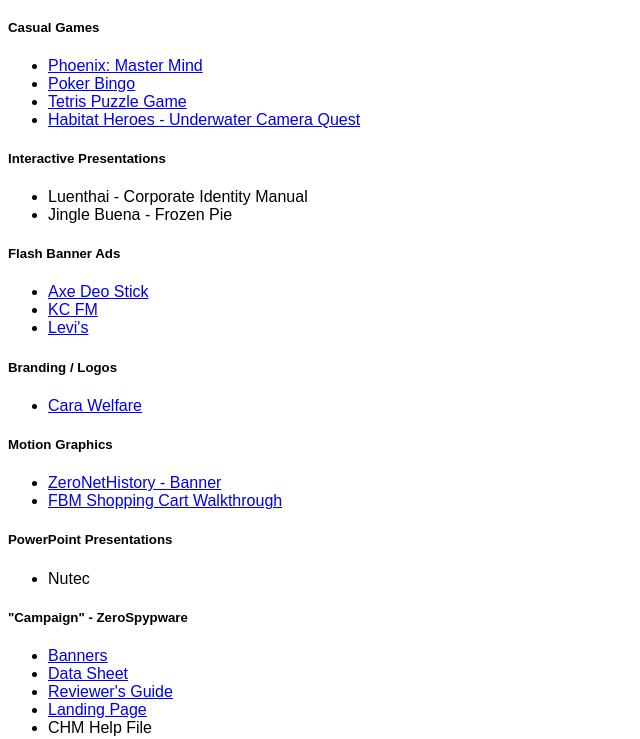
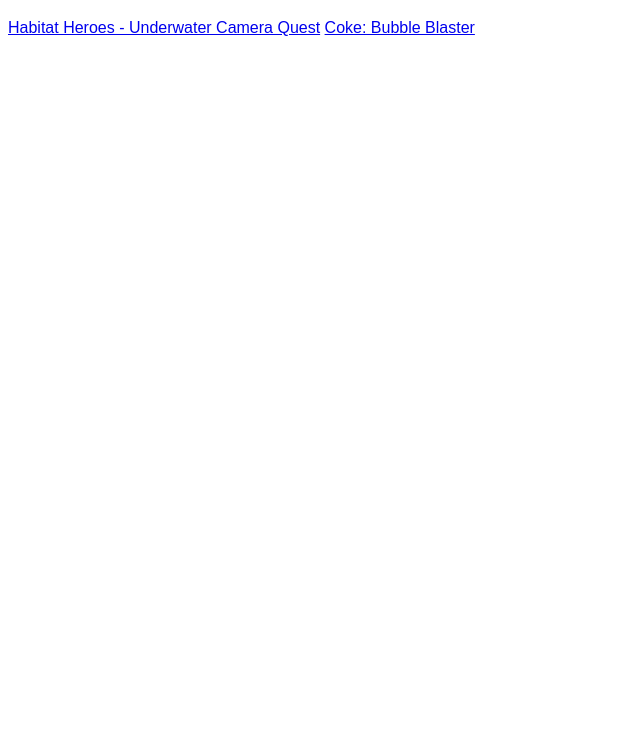
Before and after one commit to pochettejuliano/pochettejuliano.github.io, a plain HTML site: page index.html in a window 1280 px wide. Shown: the part 61-800 px from the top of the page, without its empty margins (0-640 px from the left). Drawn offline with Linux system fonts and the light colour scheme.

Commit message:
Modifying index page

```diff
--- a/index.html
+++ b/index.html
@@ -14,59 +14,7 @@
 	<body>
 		<h1>Select Works</h1>
 
-		<h5>Casual Games</h5>
-		<ul>
-			<li><a href="games_casual/master_mind/index.html">Phoenix: Master Mind</a></li>
-			<li><a href="games_casual/poker_bingo/index.html">Poker Bingo</a></li>
-			<li><a href="games_casual/tetris/index.html">Tetris Puzzle Game</a></li>
-			<li><a href="games_casual/ucq/index.html">Habitat Heroes - Underwater Camera Quest</a></li>
-		</ul>
-
-		<h5>Interactive Presentations</h5>
-		<ul>
-			<li>Luenthai - Corporate Identity Manual</li>
-			<li>Jingle Buena - Frozen Pie</li>
-		</ul>
-
-		<h5>Flash Banner Ads</h5>
-		<ul>
-			<li><a href="banners/axe/index.html">Axe Deo Stick</a></li>
-			<li><a href="banners/kc/index.html">KC FM</a></li>
-			<li><a href="banners/levis/index.html">Levi's</a></li>
-		</ul>
-
-		<h5>Branding / Logos</h5>
-		<ul>
-			<li><a href="branding/cara/index.html">Cara Welfare</a></li>
-		</ul>
-
-		<h5>Motion Graphics</h5>
-		<ul>
-			<li><a href="motion_graphics/fbm/znh_banner.html">ZeroNetHistory - Banner</a></li>
-			<li><a href="motion_graphics/fbm/shopping_cart.html">FBM Shopping Cart Walkthrough</a></li>
-		</ul>
-
-		<h5>PowerPoint Presentations</h5>
-		<ul>
-			<li>Nutec</li>
-		</ul>
-
-		<h5>&quot;Campaign&quot; - ZeroSpypware</h5>
-		<ul>
-			<li><a href="campaign/zsce/banners/index.html">Banners</a></li>
-			<li><a href="campaign/zsce/data_sheet.pdf">Data Sheet</a></li>
-			<li><a href="campaign/zsce/reviewers_guide.pdf">Reviewer's Guide</a></li>
-			<li><a href="campaign/zsce/landing/defaultnobn23a.htm">Landing Page</a></li>
-			<li>CHM Help File</li>
-		</ul>
-
-		<h5>Advergames</h5>
-		<ul>
-			<li><a href="games_adver/axe_vice/index.html">Axe Vice: Crime Scene</a></li>
-			<li><a href="games_adver/coke/index.html">Coke: Bubble Blaster</a></li>
-			<li><a href="games_adver/clear/index.html">Clear: Monsta Flakes</a></li>
-		</ul>
-
-		<h5>Videos</h5>
+		<a href="games_casual/ucq/index.html">Habitat Heroes - Underwater Camera Quest</a>
+    <a href="games_adver/coke/index.html">Coke: Bubble Blaster</a>
 	<body>
 </html>
```
